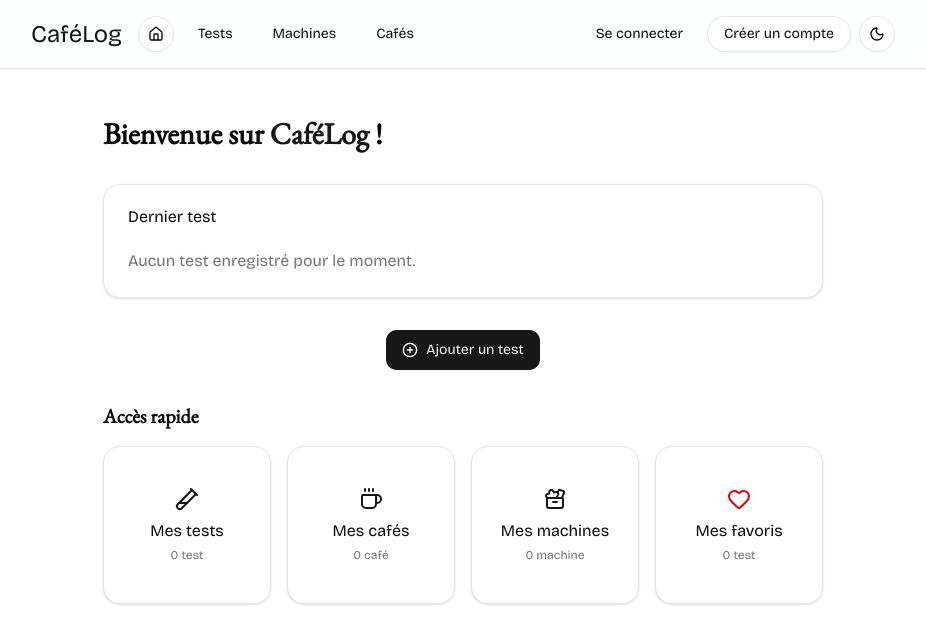
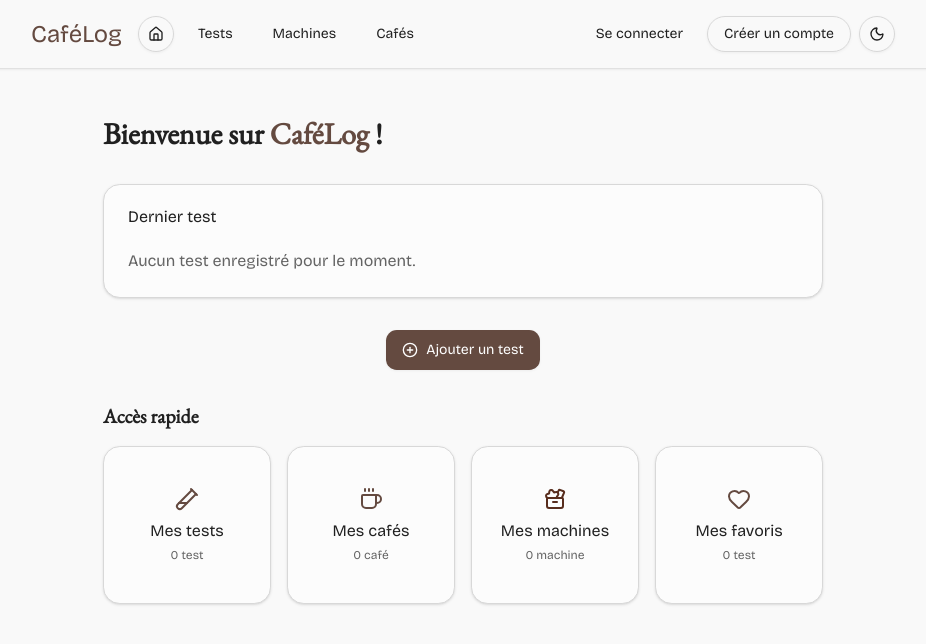
Before and after one commit to tmaurie/coffee-log, a Next.js app: page / in a window 1280 px wide. Shown: the top 644 px of the page, without its empty margins (177-1103 px from the left). Built offline with nearby package versions, Linux system fonts and the light colour scheme; no server answers.

Commit message:
refactor: update Tailwind styles to utilize global theme variables for consistency

```diff
--- a/app/globals.css
+++ b/app/globals.css
@@ -7,117 +7,148 @@
 
 @custom-variant dark (&:is(.dark *));
 
+:root {
+    --background: oklch(0.9821 0 0);
+    --foreground: oklch(0.2435 0 0);
+    --card: oklch(0.9911 0 0);
+    --card-foreground: oklch(0.2435 0 0);
+    --popover: oklch(0.9911 0 0);
+    --popover-foreground: oklch(0.2435 0 0);
+    --primary: oklch(0.4341 0.0392 41.9938);
+    --primary-foreground: oklch(1.0000 0 0);
+    --secondary: oklch(0.9200 0.0651 74.3695);
+    --secondary-foreground: oklch(0.3499 0.0685 40.8288);
+    --muted: oklch(0.9521 0 0);
+    --muted-foreground: oklch(0.5032 0 0);
+    --accent: oklch(0.9310 0 0);
+    --accent-foreground: oklch(0.2435 0 0);
+    --destructive: oklch(0.6271 0.1936 33.3390);
+    --destructive-foreground: oklch(1.0000 0 0);
+    --border: oklch(0.8822 0 0);
+    --input: oklch(0.8822 0 0);
+    --ring: oklch(0.4341 0.0392 41.9938);
+    --chart-1: oklch(0.4341 0.0392 41.9938);
+    --chart-2: oklch(0.9200 0.0651 74.3695);
+    --chart-3: oklch(0.9310 0 0);
+    --chart-4: oklch(0.9367 0.0523 75.5009);
+    --chart-5: oklch(0.4338 0.0437 41.6746);
+    --sidebar: oklch(0.9881 0 0);
+    --sidebar-foreground: oklch(0.2645 0 0);
+    --sidebar-primary: oklch(0.3250 0 0);
+    --sidebar-primary-foreground: oklch(0.9881 0 0);
+    --sidebar-accent: oklch(0.9761 0 0);
+    --sidebar-accent-foreground: oklch(0.3250 0 0);
+    --sidebar-border: oklch(0.9401 0 0);
+    --sidebar-ring: oklch(0.7731 0 0);
+    --radius: 0.8rem;
+    --font-sans: "Bricolage Grotesque", sans-serif;
+    --font-serif: "EB Garamond", serif;
+    --font-mono: "Geist Mono", monospace;
+    --shadow-x: 0;
+    --shadow-y: 1px;
+    --shadow-blur: 3px;
+    --shadow-spread: 0px;
+    --shadow-opacity: 0.1;
+    --shadow-color: oklch(0 0 0);
+    --shadow-2xs: 0 1px 3px 0px hsl(0 0% 0% / 0.05);
+    --shadow-xs: 0 1px 3px 0px hsl(0 0% 0% / 0.05);
+    --shadow-sm: 0 1px 3px 0px hsl(0 0% 0% / 0.10), 0 1px 2px -1px hsl(0 0% 0% / 0.10);
+    --shadow: 0 1px 3px 0px hsl(0 0% 0% / 0.10), 0 1px 2px -1px hsl(0 0% 0% / 0.10);
+    --shadow-md: 0 1px 3px 0px hsl(0 0% 0% / 0.10), 0 2px 4px -1px hsl(0 0% 0% / 0.10);
+    --shadow-lg: 0 1px 3px 0px hsl(0 0% 0% / 0.10), 0 4px 6px -1px hsl(0 0% 0% / 0.10);
+    --shadow-xl: 0 1px 3px 0px hsl(0 0% 0% / 0.10), 0 8px 10px -1px hsl(0 0% 0% / 0.10);
+    --shadow-2xl: 0 1px 3px 0px hsl(0 0% 0% / 0.25);
+    --tracking-normal: 0em;
+    --spacing: 0.25rem;
+}
+
+.dark {
+    --background: oklch(0.1776 0 0);
+    --foreground: oklch(0.9491 0 0);
+    --card: oklch(0.2134 0 0);
+    --card-foreground: oklch(0.9491 0 0);
+    --popover: oklch(0.2134 0 0);
+    --popover-foreground: oklch(0.9491 0 0);
+    --primary: oklch(0.9247 0.0524 66.1732);
+    --primary-foreground: oklch(0.2029 0.0240 200.1962);
+    --secondary: oklch(0.3163 0.0190 63.6992);
+    --secondary-foreground: oklch(0.9247 0.0524 66.1732);
+    --muted: oklch(0.2520 0 0);
+    --muted-foreground: oklch(0.7699 0 0);
+    --accent: oklch(0.2850 0 0);
+    --accent-foreground: oklch(0.9491 0 0);
+    --destructive: oklch(0.6271 0.1936 33.3390);
+    --destructive-foreground: oklch(1.0000 0 0);
+    --border: oklch(0.2351 0.0115 91.7467);
+    --input: oklch(0.4017 0 0);
+    --ring: oklch(0.9247 0.0524 66.1732);
+    --chart-1: oklch(0.9247 0.0524 66.1732);
+    --chart-2: oklch(0.3163 0.0190 63.6992);
+    --chart-3: oklch(0.2850 0 0);
+    --chart-4: oklch(0.3481 0.0219 67.0001);
+    --chart-5: oklch(0.9245 0.0533 67.0855);
+    --sidebar: oklch(0.2103 0.0059 285.8852);
+    --sidebar-foreground: oklch(0.9674 0.0013 286.3752);
+    --sidebar-primary: oklch(0.4882 0.2172 264.3763);
+    --sidebar-primary-foreground: oklch(1.0000 0 0);
+    --sidebar-accent: oklch(0.2739 0.0055 286.0326);
+    --sidebar-accent-foreground: oklch(0.9674 0.0013 286.3752);
+    --sidebar-border: oklch(0.2739 0.0055 286.0326);
+    --sidebar-ring: oklch(0.8711 0.0055 286.2860);
+
+}
+
 @theme inline {
     --color-background: var(--background);
     --color-foreground: var(--foreground);
-    --font-sans: var(--font-bricolage-grotesque);
-    --font-serif: var(--font-eb-garamond-serif);
-    --font-mono: var(--font-geist-mono);
+    --color-card: var(--card);
+    --color-card-foreground: var(--card-foreground);
+    --color-popover: var(--popover);
+    --color-popover-foreground: var(--popover-foreground);
+    --color-primary: var(--primary);
+    --color-primary-foreground: var(--primary-foreground);
+    --color-secondary: var(--secondary);
+    --color-secondary-foreground: var(--secondary-foreground);
+    --color-muted: var(--muted);
+    --color-muted-foreground: var(--muted-foreground);
+    --color-accent: var(--accent);
+    --color-accent-foreground: var(--accent-foreground);
+    --color-destructive: var(--destructive);
+    --color-destructive-foreground: var(--destructive-foreground);
+    --color-border: var(--border);
+    --color-input: var(--input);
+    --color-ring: var(--ring);
+    --color-chart-1: var(--chart-1);
+    --color-chart-2: var(--chart-2);
+    --color-chart-3: var(--chart-3);
+    --color-chart-4: var(--chart-4);
+    --color-chart-5: var(--chart-5);
+    --color-sidebar: var(--sidebar);
+    --color-sidebar-foreground: var(--sidebar-foreground);
+    --color-sidebar-primary: var(--sidebar-primary);
+    --color-sidebar-primary-foreground: var(--sidebar-primary-foreground);
+    --color-sidebar-accent: var(--sidebar-accent);
+    --color-sidebar-accent-foreground: var(--sidebar-accent-foreground);
+    --color-sidebar-border: var(--sidebar-border);
     --color-sidebar-ring: var(--sidebar-ring);
-    --color-sidebar-border: var(--sidebar-border);
-    --color-sidebar-accent-foreground: var(--sidebar-accent-foreground);
-    --color-sidebar-accent: var(--sidebar-accent);
-    --color-sidebar-primary-foreground: var(--sidebar-primary-foreground);
-    --color-sidebar-primary: var(--sidebar-primary);
-    --color-sidebar-foreground: var(--sidebar-foreground);
-    --color-sidebar: var(--sidebar);
-    --color-chart-5: var(--chart-5);
-    --color-chart-4: var(--chart-4);
-    --color-chart-3: var(--chart-3);
-    --color-chart-2: var(--chart-2);
-    --color-chart-1: var(--chart-1);
-    --color-ring: var(--ring);
-    --color-input: var(--input);
-    --color-border: var(--border);
-    --color-destructive: var(--destructive);
-    --color-accent-foreground: var(--accent-foreground);
-    --color-accent: var(--accent);
-    --color-muted-foreground: var(--muted-foreground);
-    --color-muted: var(--muted);
-    --color-secondary-foreground: var(--secondary-foreground);
-    --color-secondary: var(--secondary);
-    --color-primary-foreground: var(--primary-foreground);
-    --color-primary: var(--primary);
-    --color-popover-foreground: var(--popover-foreground);
-    --color-popover: var(--popover);
-    --color-card-foreground: var(--card-foreground);
-    --color-card: var(--card);
+
+    --font-sans: var(--font-sans);
+    --font-mono: var(--font-mono);
+    --font-serif: var(--font-serif);
+
     --radius-sm: calc(var(--radius) - 4px);
     --radius-md: calc(var(--radius) - 2px);
     --radius-lg: var(--radius);
     --radius-xl: calc(var(--radius) + 4px);
-}
 
-:root {
-    --radius: 0.8rem;
-    --font-bricolage-grotesque: "Bricolage Grotesque", sans-serif;
-    --font-eb-garamond-serif: "EB Garamond", serif;
-    --font-geist-mono: "Geist Mono", monospace;
-    --background: oklch(1 0 0);
-    --foreground: oklch(0.145 0 0);
-    --card: oklch(1 0 0);
-    --card-foreground: oklch(0.145 0 0);
-    --popover: oklch(1 0 0);
-    --popover-foreground: oklch(0.145 0 0);
-    --primary: oklch(0.205 0 0);
-    --primary-foreground: oklch(0.985 0 0);
-    --secondary: oklch(0.97 0 0);
-    --secondary-foreground: oklch(0.205 0 0);
-    --muted: oklch(0.97 0 0);
-    --muted-foreground: oklch(0.556 0 0);
-    --accent: oklch(0.97 0 0);
-    --accent-foreground: oklch(0.205 0 0);
-    --destructive: oklch(0.577 0.245 27.325);
-    --border: oklch(0.922 0 0);
-    --input: oklch(0.922 0 0);
-    --ring: oklch(0.708 0 0);
-    --chart-1: oklch(0.646 0.222 41.116);
-    --chart-2: oklch(0.6 0.118 184.704);
-    --chart-3: oklch(0.398 0.07 227.392);
-    --chart-4: oklch(0.828 0.189 84.429);
-    --chart-5: oklch(0.769 0.188 70.08);
-    --sidebar: oklch(0.985 0 0);
-    --sidebar-foreground: oklch(0.145 0 0);
-    --sidebar-primary: oklch(0.205 0 0);
-    --sidebar-primary-foreground: oklch(0.985 0 0);
-    --sidebar-accent: oklch(0.97 0 0);
-    --sidebar-accent-foreground: oklch(0.205 0 0);
-    --sidebar-border: oklch(0.922 0 0);
-    --sidebar-ring: oklch(0.708 0 0);
-}
-
-.dark {
-    --background: oklch(0.145 0 0);
-    --foreground: oklch(0.985 0 0);
-    --card: oklch(0.205 0 0);
-    --card-foreground: oklch(0.985 0 0);
-    --popover: oklch(0.205 0 0);
-    --popover-foreground: oklch(0.985 0 0);
-    --primary: oklch(0.922 0 0);
-    --primary-foreground: oklch(0.205 0 0);
-    --secondary: oklch(0.269 0 0);
-    --secondary-foreground: oklch(0.985 0 0);
-    --muted: oklch(0.269 0 0);
-    --muted-foreground: oklch(0.708 0 0);
-    --accent: oklch(0.269 0 0);
-    --accent-foreground: oklch(0.985 0 0);
-    --destructive: oklch(0.704 0.191 22.216);
-    --border: oklch(1 0 0 / 10%);
-    --input: oklch(1 0 0 / 15%);
-    --ring: oklch(0.556 0 0);
-    --chart-1: oklch(0.488 0.243 264.376);
-    --chart-2: oklch(0.696 0.17 162.48);
-    --chart-3: oklch(0.769 0.188 70.08);
-    --chart-4: oklch(0.627 0.265 303.9);
-    --chart-5: oklch(0.645 0.246 16.439);
-    --sidebar: oklch(0.205 0 0);
-    --sidebar-foreground: oklch(0.985 0 0);
-    --sidebar-primary: oklch(0.488 0.243 264.376);
-    --sidebar-primary-foreground: oklch(0.985 0 0);
-    --sidebar-accent: oklch(0.269 0 0);
-    --sidebar-accent-foreground: oklch(0.985 0 0);
-    --sidebar-border: oklch(1 0 0 / 10%);
-    --sidebar-ring: oklch(0.556 0 0);
+    --shadow-2xs: var(--shadow-2xs);
+    --shadow-xs: var(--shadow-xs);
+    --shadow-sm: var(--shadow-sm);
+    --shadow: var(--shadow);
+    --shadow-md: var(--shadow-md);
+    --shadow-lg: var(--shadow-lg);
+    --shadow-xl: var(--shadow-xl);
+    --shadow-2xl: var(--shadow-2xl);
 }
 
 @layer base {
--- a/app/page.tsx
+++ b/app/page.tsx
@@ -25,7 +25,12 @@
     <main className="max-w-3xl mx-auto p-6 space-y-8">
       <h1 className="text-3xl font-bold font-serif">
         Bienvenue sur <span className="text-primary">CaféLog</span>
-        {displayName && <span>, {displayName}</span>} !
+        {displayName && (
+          <span>
+            , {displayName.charAt(0).toUpperCase() + displayName?.slice(1)}
+          </span>
+        )}{" "}
+        !
       </h1>
 
       {/* Dernier test */}
@@ -117,7 +122,7 @@
           <Link href="/coffees">
             <Card className="hover:shadow-md cursor-pointer">
               <CardContent className="flex flex-col items-center justify-center p-4">
-                <Coffee className="text-2xl mb-2 text-accent-foreground" />
+                <Coffee className="text-2xl mb-2 text-primary" />
                 <div>Mes cafés</div>
                 <div className="text-xs text-muted-foreground mt-1 relative z-10">
                   {coffees.length} café{coffees.length > 1 ? "s" : ""}
@@ -139,7 +144,7 @@
           <Link href="/favorites">
             <Card className="hover:shadow-md cursor-pointer">
               <CardContent className="flex flex-col items-center justify-center p-4">
-                <Heart className="text-2xl mb-2 text-destructive" />
+                <Heart className="text-2xl mb-2 text-primary" />
                 <div>Mes favoris</div>
                 <div className="text-xs text-muted-foreground mt-1 relative z-10">
                   {tests.filter((test) => test.favorite).length} test
--- a/components/info-card.tsx
+++ b/components/info-card.tsx
@@ -47,9 +47,7 @@
       </CardHeader>
       {description && (
         <CardContent>
-          <div className="text-sm text-muted-foreground">
-            {description}
-          </div>
+          <div className="text-sm text-muted-foreground">{description}</div>
         </CardContent>
       )}
     </Card>
```
Also changed, not shown: app/register/page.tsx (+8 -3 lines), app/tests/[id]/page.tsx (+5 -3 lines), app/tests/page.tsx (+21 -12 lines).
